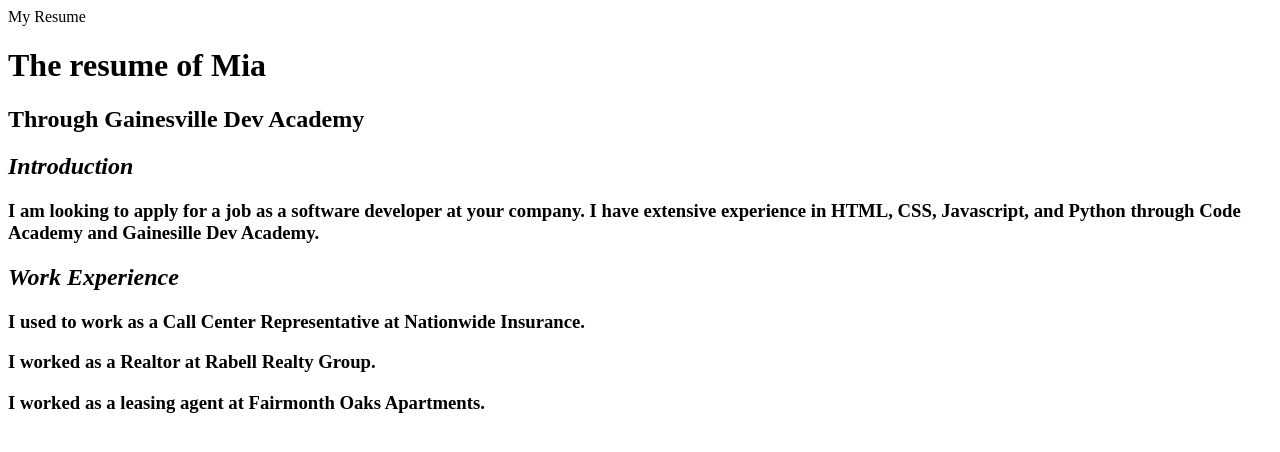
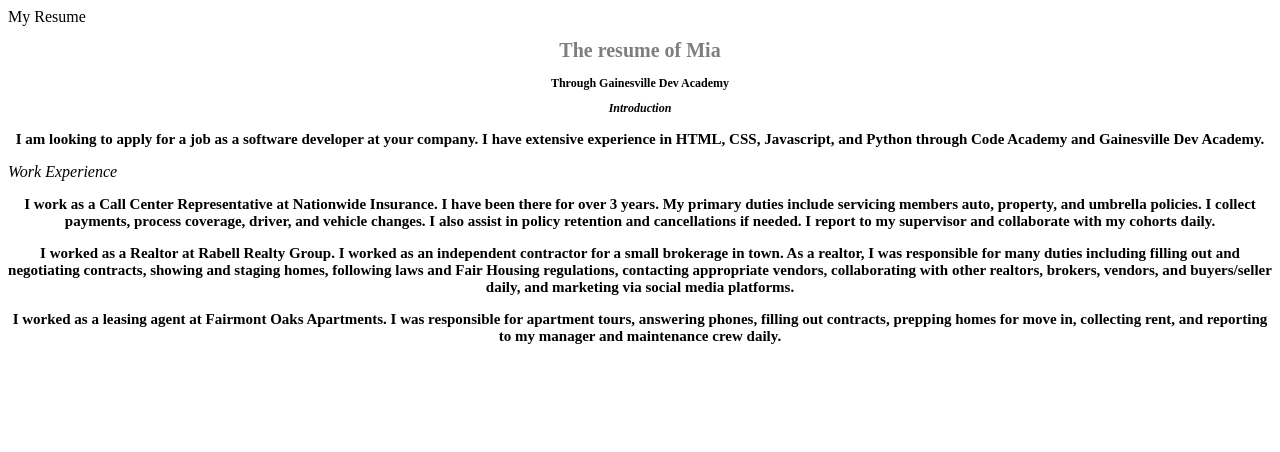
Before and after one commit to mialaduke/resume, a plain HTML site: page index.html in a window 1280 px wide. Drawn offline with Linux system fonts and the light colour scheme.

Commit message:
First Update

```diff
--- a/index.html
+++ b/index.html
@@ -11,10 +11,29 @@
   	.red {
   		background-color: red;
   	}
+
+
+  h2, h3 {
+    font-weight: bold;
+    font-size: 12px;
+    text-align: center;
+  }
+
+  h3 {
+    font-size: 15px;
+  }
+
+  h1 {
+    font-family: Comic Sans;
+    font-size: 20px;
+    text-align: center;
+    opacity: 50%;
+  }
   </style>
 
 </head>
   </title> My Resume </title>
+
 </head>
 
 <title>My Resume</title>
@@ -30,18 +49,18 @@
 <h2>
   <em>Introduction
   </em>
+</h2>
   </h3>
   <h3>I am looking to apply for a job as a software developer at your company.
   I have extensive experience in HTML, CSS, Javascript, and Python through Code Academy
-and Gainesille Dev Academy.</h3>
+and Gainesville Dev Academy.</h3>
 
-<h2>
   <em>Work Experience
   </em>
 </h2>
-  <h3>I used to work as a Call Center Representative at Nationwide Insurance.</h3>
-<h3>I worked as a Realtor at Rabell Realty Group.</h3>
-<h3>I worked as a leasing agent at Fairmonth Oaks Apartments.</h3>
+  <h3>I work as a Call Center Representative at Nationwide Insurance. I have been there for over 3 years. My primary duties include servicing members auto, property, and umbrella policies. I collect payments, process coverage, driver, and vehicle changes. I also assist in policy retention and cancellations if needed. I report to my supervisor and collaborate with my cohorts daily.</h3>
+<h3>I worked as a Realtor at Rabell Realty Group. I worked as an independent contractor for a small brokerage in town. As a realtor, I was responsible for many duties including filling out and negotiating contracts, showing and staging homes, following laws and Fair Housing regulations, contacting appropriate vendors, collaborating with other realtors, brokers, vendors, and buyers/seller daily, and marketing via social media platforms.</h3>
+<h3>I worked as a leasing agent at Fairmont Oaks Apartments. I was responsible for apartment tours, answering phones, filling out contracts, prepping homes for move in, collecting rent, and reporting to my manager and maintenance crew daily.</h3>
   <script>
   	console.log('Javascript is working!')
   </script>
```
